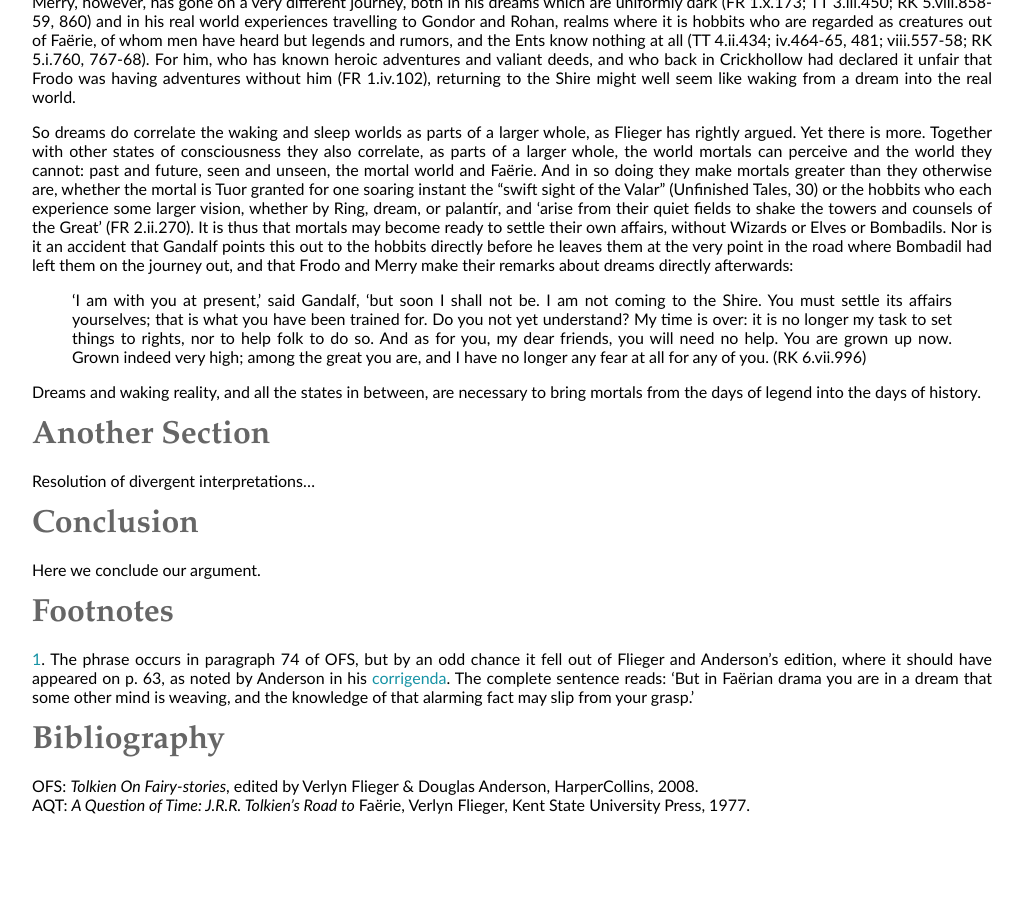
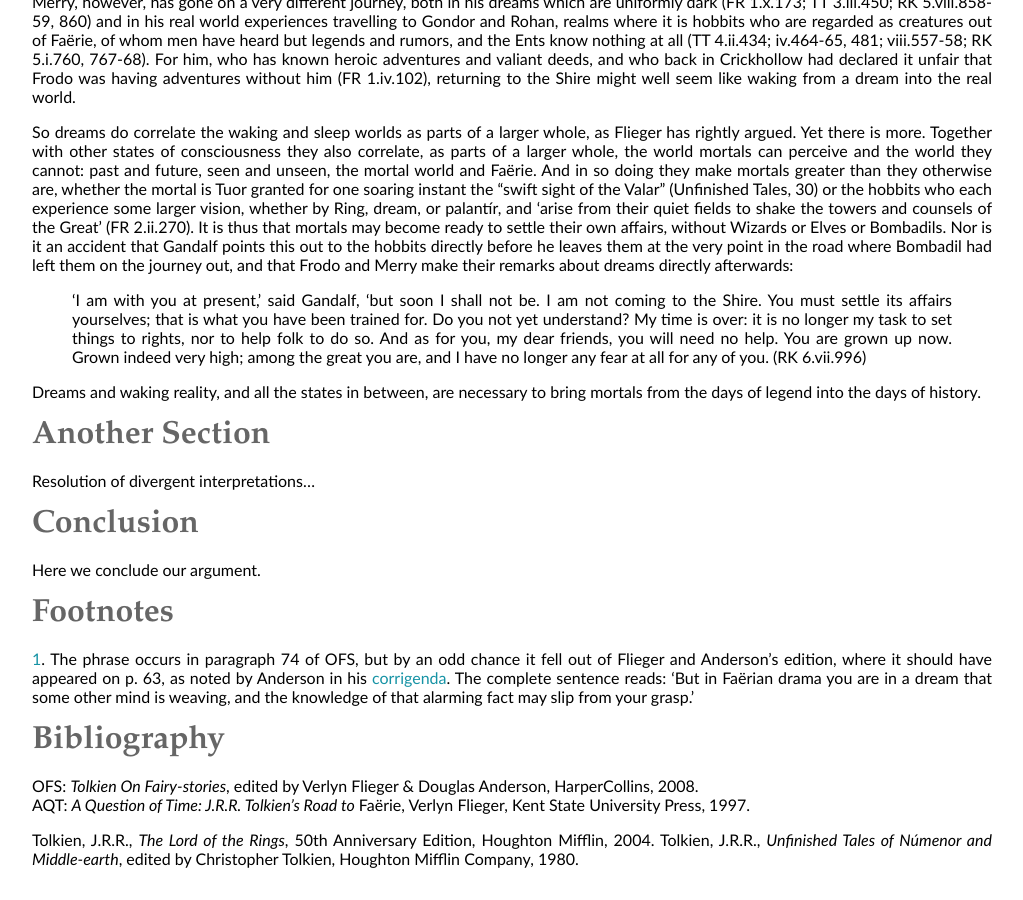
Before and after one commit to uoou/AWildernessOfDragons, a Jekyll site: the page built from essay.md, in a window 1280 px wide and 900 px high, scrolled down 4944 px. Shown: the whole window, without its empty margins (0-1023 px from the left). Built offline with Jekyll 4.4.1, drawn with Linux system fonts in a browser that asks for light colours; Markdown is read by kramdown in place of the engine named in the settings; before the commit the page ends 5790 px from its top, so only the background shows below that.

Commit message:
Update essay.md

```diff
--- a/essay.md
+++ b/essay.md
@@ -130,4 +130,7 @@
 
 ###<a name="c6"></a>Bibliography
 OFS: *Tolkien On Fairy-stories*, edited by Verlyn Flieger & Douglas Anderson, HarperCollins, 2008.
-AQT: *A Question of Time: J.R.R. Tolkien's Road to* Faërie, Verlyn Flieger, Kent State University Press, 1977.
+AQT: *A Question of Time: J.R.R. Tolkien's Road to* Faërie, Verlyn Flieger, Kent State University Press, 1997.
+
+Tolkien, J.R.R., *The Lord of the Rings*, 50th Anniversary Edition, Houghton Mifflin, 2004.
+Tolkien, J.R.R., *Unfinished Tales of N&uacute;menor and Middle-earth*, edited by Christopher Tolkien, Houghton Mifflin Company, 1980.
```
